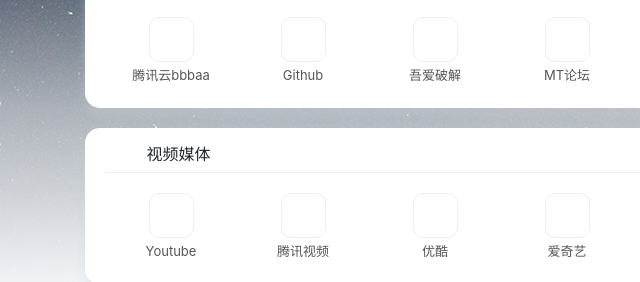
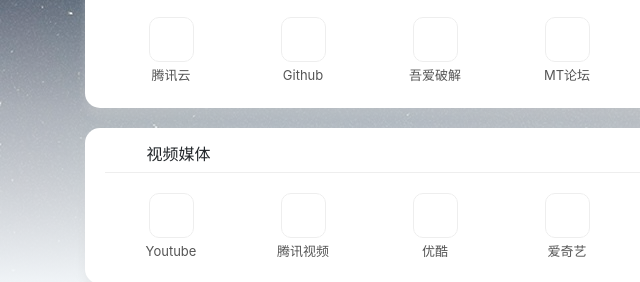
Before and after one commit to adqwzsz/so-search, a plain HTML site: page index.html in a window 1280 px wide. Shown: the part 456-738 px from the top of the page, 0-640 px from the left. Drawn offline with nearby package versions, Linux system fonts and the light colour scheme; a script that the page names is missing.

Commit message:
fast commit

```diff
--- a/index.html
+++ b/index.html
@@ -209,7 +209,7 @@
             <li class="col-3 col-sm-3 col-md-3 col-lg-1"><a rel="nofollow" href="https://console.cloud.tencent.com/"
                     target="_blank"><svg class="icon" aria-hidden="true">
                         <use xlink:href="#icon-tengxunyun"></use>
-                    </svg><span>腾讯云bbbaa</span></a></li>
+                    </svg><span>腾讯云</span></a></li>
             <li class="col-3 col-sm-3 col-md-3 col-lg-1"><a rel="nofollow" href="https://github.com/"
                     target="_blank"><svg class="icon" aria-hidden="true">
                         <use xlink:href="#icon-github"></use>
```
Also changed, not shown: 1 other file.
